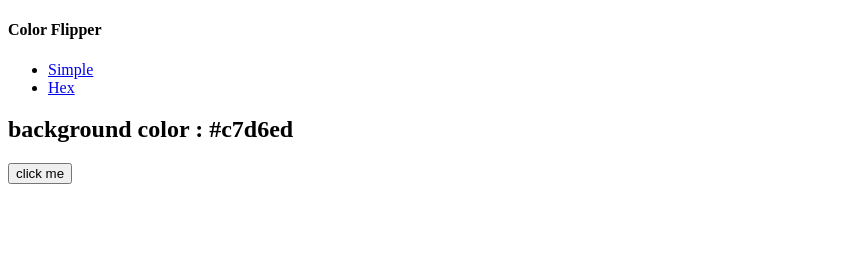
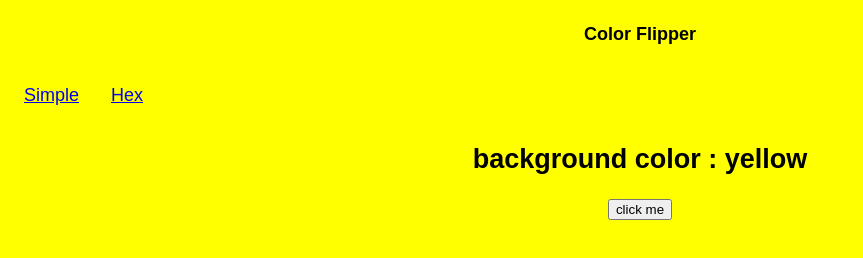
Before and after one commit to sarahkuny/color-flipper, a plain HTML site: page index.html in a window 1280 px wide. Both pictures are taken after a click on the button "click me". Shown: the whole page, without its empty margins (0-863 px from the left). Drawn offline with Linux system fonts and the light colour scheme.

Commit message:
added functionality

```diff
--- a/app.js
+++ b/app.js
@@ -0,0 +1,16 @@
+const colors = ["red", "orange", "yellow", "green", "blue", "purple", "#c7d6ed", "rgba (255,255,255,)"];
+
+const btn = document.getElementById('btn');
+
+const color = document.querySelector('.color');
+
+btn.addEventListener('click', function () {
+    const randomNumber = getRandomNumber();
+    document.body.style.backgroundColor = colors[randomNumber];
+    color.innerHTML = colors[randomNumber];
+
+} )
+
+function getRandomNumber () {
+    return Math.floor(Math.random()* colors.length);
+}
--- a/index.html
+++ b/index.html
@@ -6,7 +6,7 @@
     <meta name="viewport" content="width=device-width, initial-scale=1.0">
     <title>Color Flipper || Simple</title>
     <!-- styles -->
-    <link rel='stylesheet' href='/style.css'
+    <link rel="stylesheet" href="styles.css">
 </head>
 <body>
     <nav>
--- /dev/null
+++ b/styles.css
@@ -0,0 +1,24 @@
+body {
+    background-color: #c7d6ed;
+    font-family: Arial, Helvetica, sans-serif;
+    font-size: large;
+    text-align: center;
+}
+
+ul {
+    list-style-type: none;
+    margin: 0 ;
+    padding: 0;
+    overflow: hidden;
+}
+
+li {
+    float: left;
+    display: block;
+    text-align: center;
+    padding: 16px;
+}
+
+li a {
+
+}
```
Also changed, not shown: style.css (deleted).
